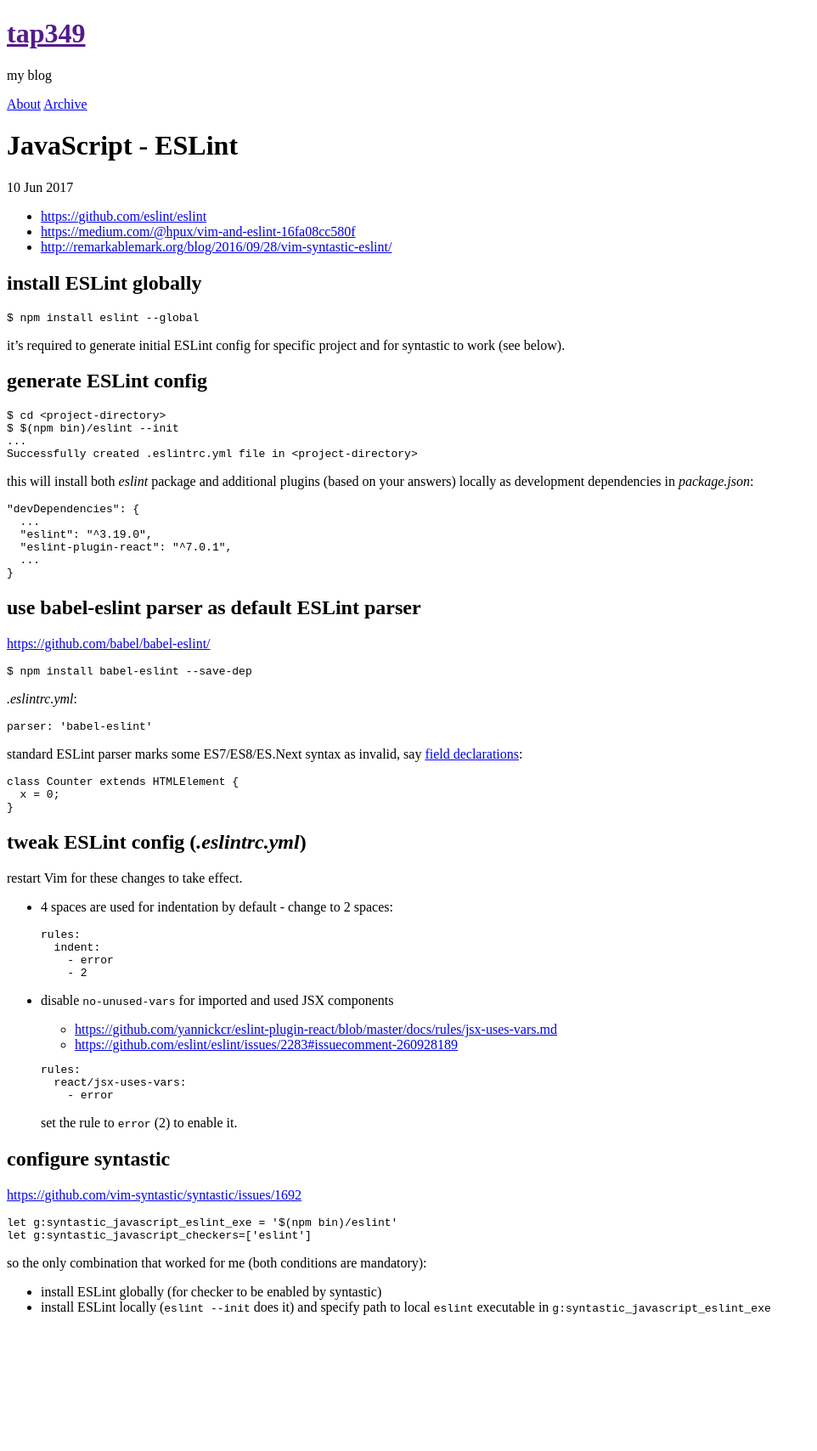
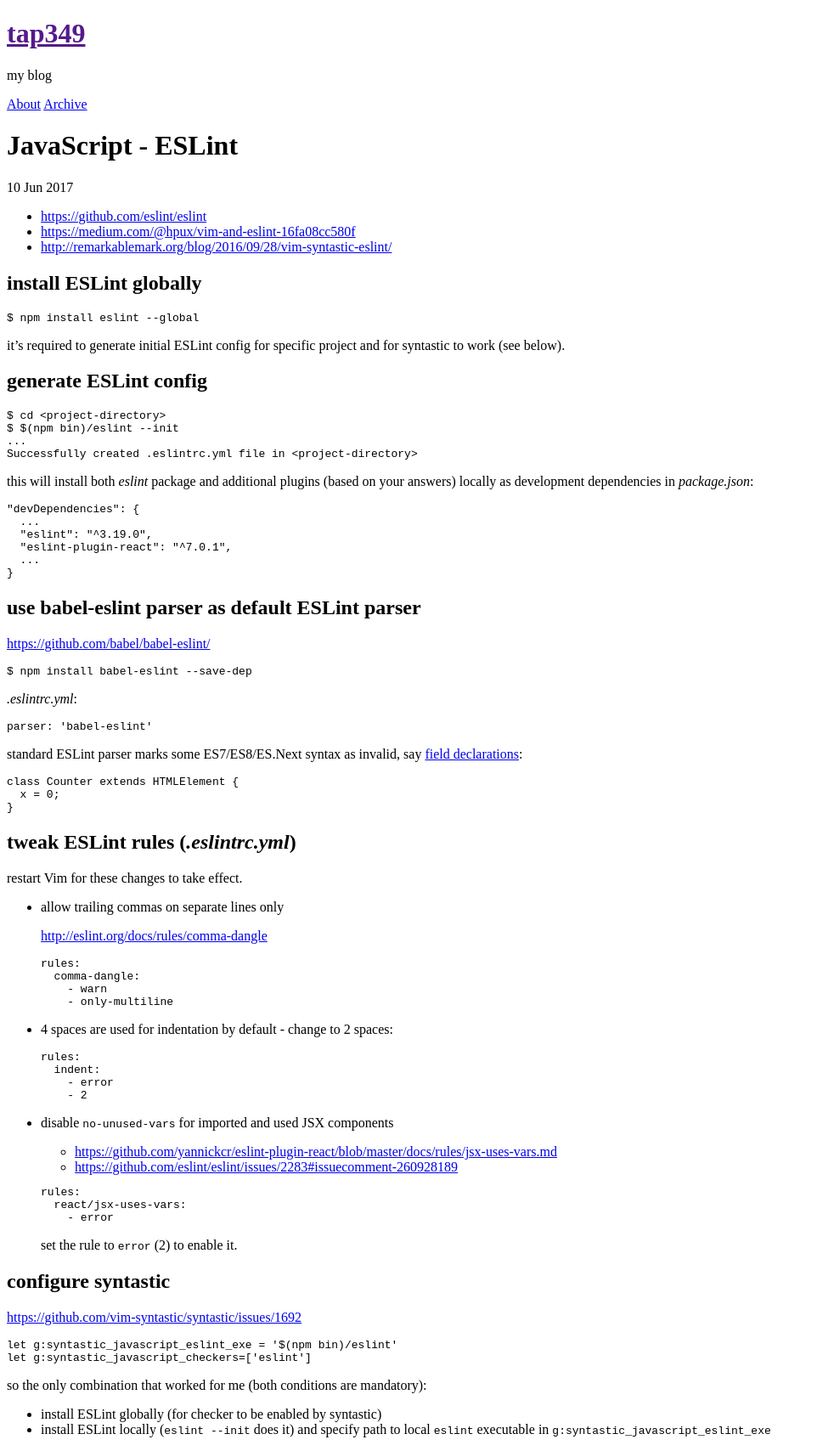
Before and after one commit to tap349/tap349.github.io, a Jekyll site: the page built from _posts/2017-06-10-javascript-eslint.md, in a window 1280 px wide. Shown: the whole page at 85% size, without its empty margins (0-962 px from the left). Built offline with Jekyll 4.4.1, drawn with Linux system fonts in a browser that asks for light colours; before the commit the page ends 1564 px from its top, so only the background shows below that.

Commit message:
update 2017-06-10_15:40:31

````diff
--- a/_posts/2017-06-10-javascript-eslint.md
+++ b/_posts/2017-06-10-javascript-eslint.md
@@ -65,9 +65,20 @@
 }
 ```
 
-## tweak ESLint config (_.eslintrc.yml_)
+## tweak ESLint rules (_.eslintrc.yml_)
 
 restart Vim for these changes to take effect.
+
+- allow trailing commas on separate lines only
+
+  <http://eslint.org/docs/rules/comma-dangle>
+
+  ```yaml
+  rules:
+    comma-dangle:
+      - warn
+      - only-multiline
+  ```
 
 - 4 spaces are used for indentation by default - change to 2 spaces:
 
````
